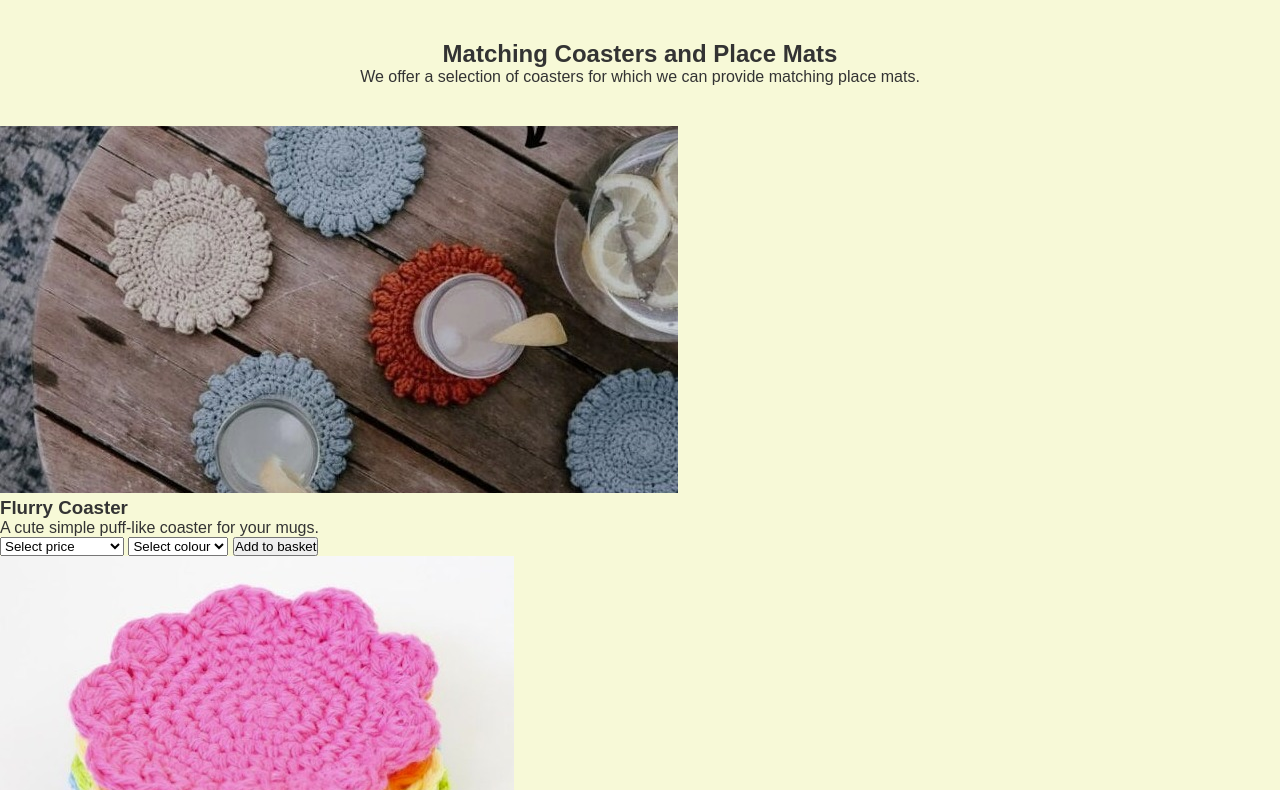
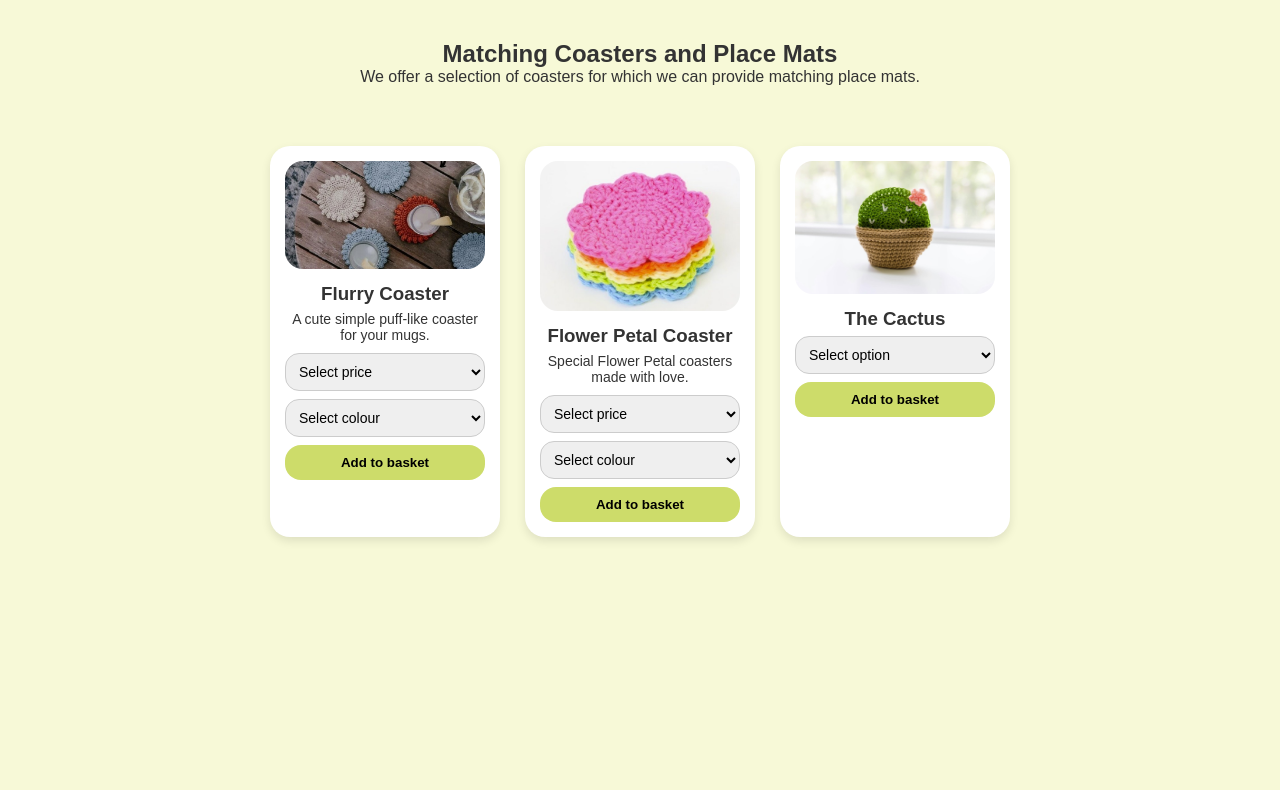
Before and after one commit to Bumble-And-Yarn/Bumble-and-Yarn, a plain HTML site: page website/products.html in a window 1280 px wide. Shown: the part 111-901 px from the top of the page. After the commit the page ends 800 px from the top, so only its background shows below. Drawn offline with Linux system fonts and the light colour scheme.

Commit message:
Update style.css

```diff
--- a/website/style.css
+++ b/website/style.css
@@ -28,6 +28,7 @@ body {
 
 .logo-area img {
   width: 60px;
+  border-radius: 12px; /* rounded logo */
 }
 
 .logo-area h1 {
@@ -47,7 +48,7 @@ nav a {
   font-weight: 500;
 }
 
-/* CLICK DROPDOWN */
+/* CLICK DROPDOWN (SHOP) */
 details {
   position: relative;
 }
@@ -67,10 +68,11 @@ details .dropdown-content {
   top: 28px;
   left: 0;
   background: white;
-  border-radius: 8px;
+  border-radius: 12px; /* rounded dropdown */
   min-width: 140px;
   box-shadow: 0 4px 12px rgba(0,0,0,0.15);
   z-index: 100;
+  overflow: hidden;
 }
 
 details .dropdown-content a {
@@ -89,3 +91,64 @@ details .dropdown-content a:hover {
   text-align: center;
   padding: 40px 20px;
 }
+
+/* PRODUCTS */
+.products {
+  display: flex;
+  flex-wrap: wrap;
+  justify-content: center;
+  gap: 25px;
+  padding: 20px 40px 60px;
+}
+
+/* PRODUCT CARD */
+.product-card {
+  background: white;
+  border-radius: 20px; /* rounded card */
+  padding: 15px;
+  width: 230px;
+  text-align: center;
+  box-shadow: 0 4px 10px rgba(0,0,0,0.1);
+}
+
+/* PRODUCT IMAGES */
+.product-card img {
+  width: 100%;
+  border-radius: 18px; /* rounded images */
+  margin-bottom: 10px;
+}
+
+.product-card h3 {
+  margin-bottom: 6px;
+}
+
+.product-card p {
+  font-size: 14px;
+  margin-bottom: 10px;
+}
+
+/* PRODUCT DROPDOWNS */
+.product-card select {
+  width: 100%;
+  padding: 9px;
+  margin-bottom: 8px;
+  border-radius: 14px; /* rounded dropdowns */
+  border: 1px solid #ccc;
+  font-size: 14px;
+  cursor: pointer;
+}
+
+/* BUTTON */
+.product-card button {
+  width: 100%;
+  padding: 10px;
+  background-color: #cddc6a;
+  border: none;
+  border-radius: 16px; /* rounded button */
+  font-weight: bold;
+  cursor: pointer;
+}
+
+.product-card button:hover {
+  background-color: #b8c952;
+}
```
